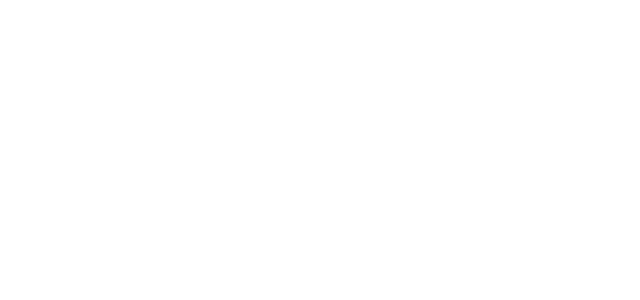
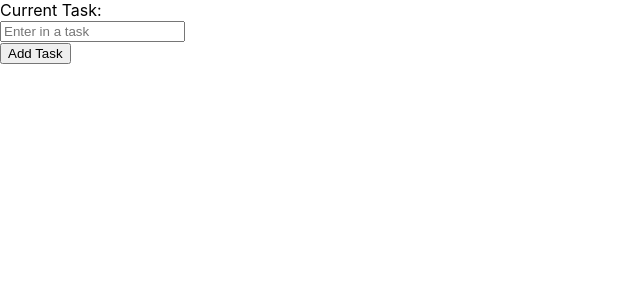
Before and after one commit to ted-palmer/Pomodoro-Timer, a React (Create React App) app in the folder pomodoro-timer/: page / in a window 1280 px wide. Shown: the top 300 px of the page, without its empty margins (0-640 px from the left). Built offline with nearby package versions, Linux system fonts and the light colour scheme.

Commit message:
Built a basic add task form

```diff
--- a/pomodoro-timer/src/App.js
+++ b/pomodoro-timer/src/App.js
@@ -1,8 +1,10 @@
 import './App.css';
+import Tasks from './components/Tasks/Tasks';
 
 function App() {
   return (
     <div className="App">
+      <Tasks/>
     </div>
   );
 }
--- a/pomodoro-timer/src/components/Tasks/Tasks.js
+++ b/pomodoro-timer/src/components/Tasks/Tasks.js
@@ -1,14 +1,31 @@
-import React from 'react';
-
+import React, { useState } from "react";
 
 const Tasks = () => {
+  const [value, setValue] = useState("");
+  const [currentTask, setCurrentTask] = useState("");
 
-}
+  const handleSubmit = (e) => {
+    e.preventDefault();
+    setCurrentTask(value);
+    setValue("");
+  };
 
-return(
+  return (
     <div>
-
+      Current Task: {currentTask}
+      <form onSubmit={handleSubmit}>
+        <input
+          type="text"
+          className="input"
+          value={value}
+          placeholder="Enter in a task"
+          onChange={(e) => setValue(e.target.value)}
+        />
+        <br />
+        <button>Add Task</button>
+      </form>
     </div>
-)
+  );
+};
 
 export default Tasks;
```
